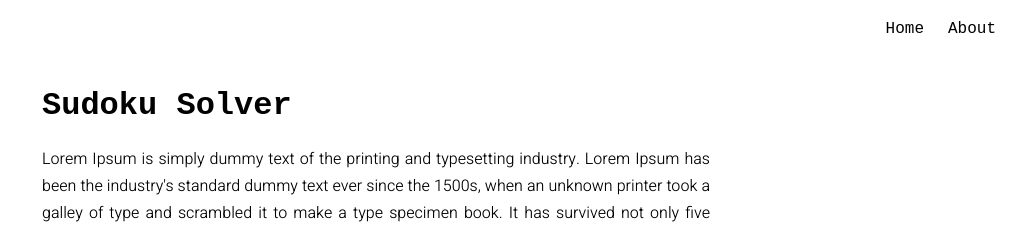
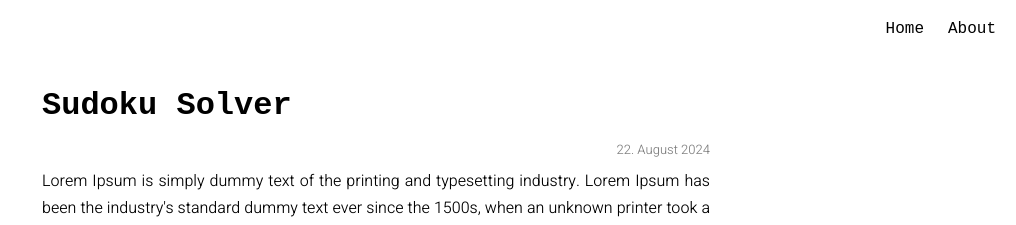
Before and after one commit to chrisdalvit/chrisdalvit.github.io, a SvelteKit app: page /sudoku-solver in a window 1280 px wide. Shown: the top 225 px of the page, without its empty margins (264-1280 px from the left). Built offline with nearby package versions, Linux system fonts and the light colour scheme; a web font is replaced by a local one.

Commit message:
add date for blog posts

```diff
--- a/src/routes/sudoku-solver/+page.svelte
+++ b/src/routes/sudoku-solver/+page.svelte
@@ -7,6 +7,9 @@
 <GirdLayout>
     <div class="article" slot="center">
         <h1>Sudoku Solver</h1>
+        <p class="article-date">
+            22. August 2024
+        </p>
         <p>
             Lorem Ipsum is simply dummy text of the printing and typesetting industry.
             Lorem Ipsum has been the industry's standard dummy text ever since the 1500s,
@@ -71,6 +74,7 @@ def process_sudoku(img, model):
         font-family: "Sometype Mono", monospace;
         font-optical-sizing: auto;
         font-style: normal;
+        margin-bottom: 12px;
     }
 
     h3 {
@@ -92,6 +96,15 @@ def process_sudoku(img, model):
         justify-self: center;
     }
 
+    .article-date {
+        display: flex;
+        justify-content: end;
+        font-weight: 300;
+        font-size: 13px;
+        margin-bottom: 4px;
+        color: gray;
+    }
+
     .section-title {
         font-family: "Sometype Mono", monospace;
         font-optical-sizing: auto;
```
